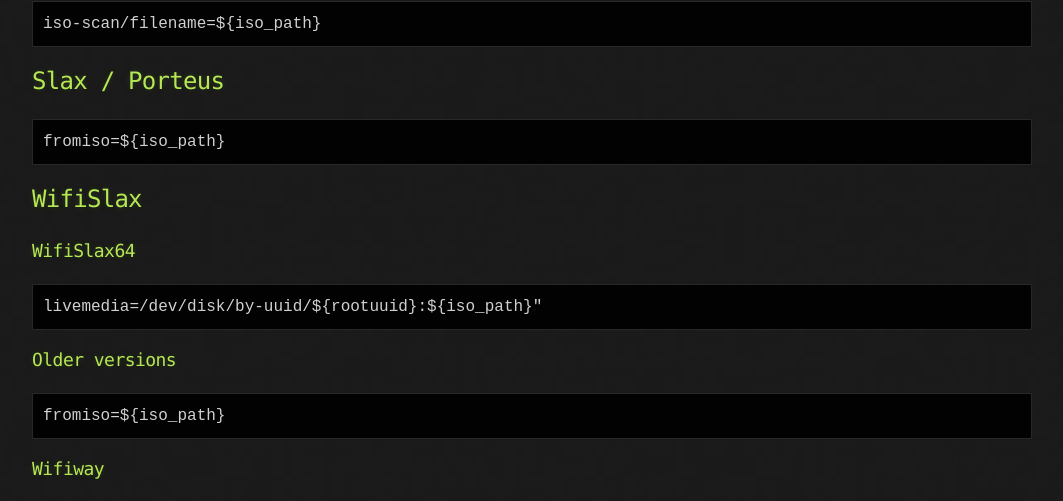
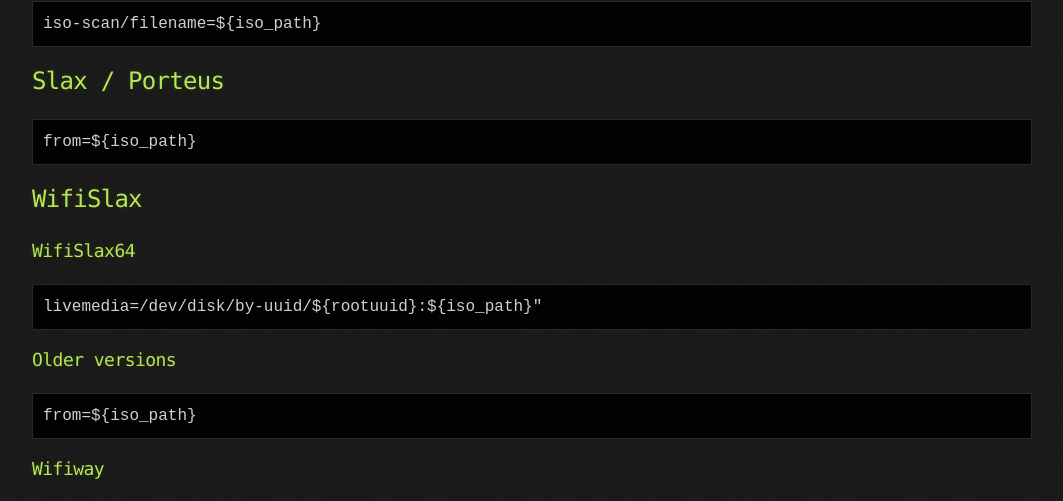
Before and after one commit to a1ive/a1ive.github.io, a Jekyll site: the page built from grub2_loopback.md, in a window 1280 px wide and 900 px high, scrolled down 3322 px. Shown: the part 127-628 px from the top of the window, without its empty margins (108-1171 px from the left). Built offline with Jekyll 4.4.1, drawn with Linux system fonts in a browser that asks for light colours; our own code applies the rules of GitHub Pages for plain Markdown files.

Commit message:
Update grub2_loopback.md

````diff
--- a/grub2_loopback.md
+++ b/grub2_loopback.md
@@ -139,7 +139,7 @@ iso-scan/filename=${iso_path}
 
 ## Slax / Porteus
 ```
-fromiso=${iso_path}
+from=${iso_path}
 ```
 
 ## WifiSlax
@@ -150,7 +150,7 @@ livemedia=/dev/disk/by-uuid/${rootuuid}:${iso_path}"
 
 ### Older versions
 ```
-fromiso=${iso_path}
+from=${iso_path}
 ```
 
 ### Wifiway
````
